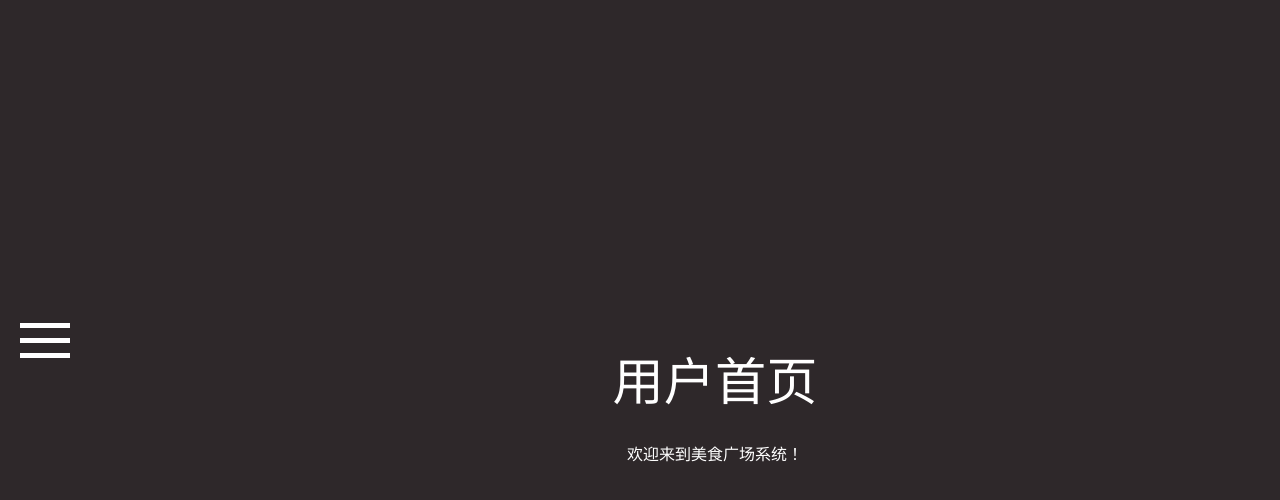
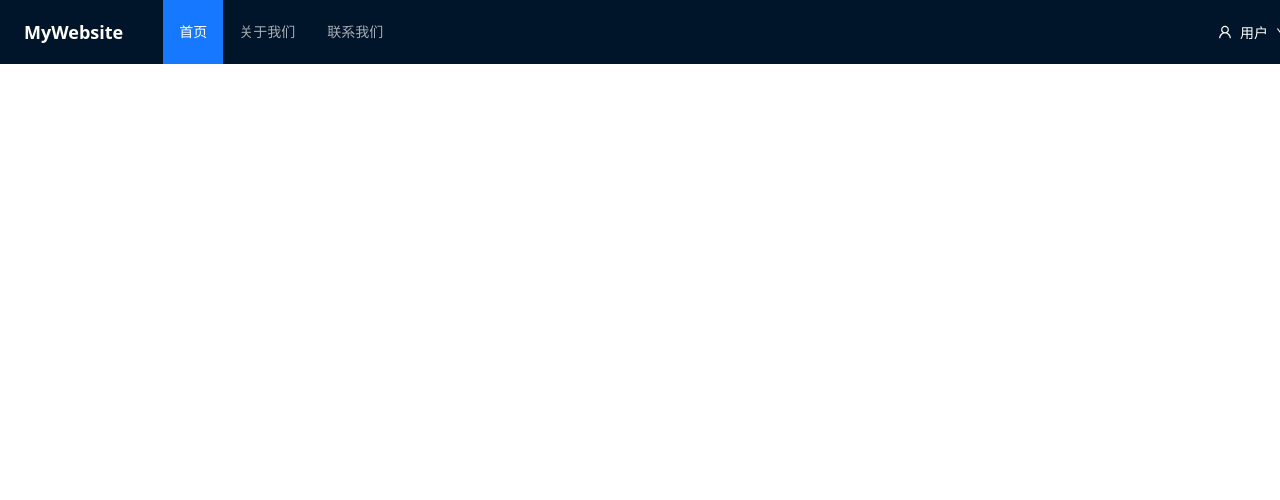
Before and after one commit to EpsilonZYJ/MyCampus, a React app in the folder frontend/: page / in a window 1280 px wide. Shown: the top 500 px of the page. Built offline with nearby package versions, Linux system fonts and the light colour scheme; the HTML template or start-up script is replaced by a standard one.

Commit message:
fix:修复导航栏位置不正确问题

```diff
--- /dev/null
+++ b/frontend/src/components/Navbar.css
@@ -0,0 +1,28 @@
+.navbar {
+  position: fixed;
+  z-index: 100;
+  width: 100%;
+  display: flex;
+  justify-content: space-between;
+  align-items: center;
+  background: #001529;
+  padding: 0 24px;
+  top: 0;
+  left: 0;
+  right: 0;
+}
+
+.navbar-logo {
+  color: white;
+  font-size: 18px;
+  font-weight: 600;
+}
+
+.navbar-menu {
+  flex: 1;
+  margin-left: 40px;
+}
+
+.navbar-user {
+  color: white;
+}
--- /dev/null
+++ b/frontend/src/components/Navbar.jsx
@@ -0,0 +1,57 @@
+import React from "react";
+import { Layout, Menu, Dropdown, Button } from "antd";
+import { UserOutlined, DownOutlined } from "@ant-design/icons";
+import { useNavigate, useLocation } from "react-router-dom";
+import "./Navbar.css";
+
+const { Header } = Layout;
+
+const Navbar = () => {
+const navigate = useNavigate();
+const location = useLocation();
+
+// 菜单配置
+const menuItems = [
+  { key: "/", label: "首页" },
+  { key: "/about", label: "关于我们" },
+  { key: "/contact", label: "联系我们" },
+];
+
+const handleMenuClick = (e) => {
+  navigate(e.key);
+};
+
+const userMenu = (
+  <Menu
+    items={[
+      { key: "profile", label: "个人中心" },
+      { key: "settings", label: "设置" },
+      { type: "divider" },
+      { key: "logout", label: "退出登录" },
+    ]}
+  />
+);
+
+return (
+  <Header className="navbar">
+    <div className="navbar-logo">MyWebsite</div>
+
+    <Menu
+      theme="dark"
+      mode="horizontal"
+      selectedKeys={[location.pathname]}
+      items={menuItems}
+      onClick={handleMenuClick}
+      className="navbar-menu"
+    />
+
+    <Dropdown overlay={userMenu} placement="bottomRight">
+      <Button type="text" icon={<UserOutlined />} className="navbar-user">
+        用户 <DownOutlined />
+      </Button>
+    </Dropdown>
+  </Header>
+);
+};
+
+export default Navbar;
--- a/frontend/src/components/Sidebar.css
+++ /dev/null
@@ -1,290 +0,0 @@
-@import 'font-awesome/css/font-awesome.min.css';
-
-
-
-html,
-body {
-  height: 100%;
-  width: 100%;
-  margin: 0;
-  background: #2E282A;
-}
-
-button {
-  background: none;
-  border: none;
-}
-
-button::-moz-focus-inner {
-  border: 0;
-}
-
-:focus {
-  outline: none;
-}
-
-::-moz-focus-inner {
-  border: 0;
-}
-
-.btn-nav:hover {
-  cursor: pointer;
-}
-
-.btn-nav:hover .bar {
-  background: #17BEBB;
-}
-
-.bar {
-  display: block;
-  height: 5px;
-  width: 50px;
-  background: #fff;
-  margin: 10px auto;
-}
-
-.btn-nav {
-  display: block;
-  padding: 15px 0;
-  width: 50px;
-  position: fixed;
-  left: 20px;
-  margin: 0 auto;
-  -webkit-transition: all 1s ease;
-  -moz-transition: all 1s ease;
-  -ms-transition: all 1s ease;
-  -o-transition: all 1s ease;
-  transition: all 1s ease;
-}
-
-.btn-nav:focus {
-  outline: none;
-}
-
-.middle {
-  margin: 0 auto;
-}
-
-.bar {
-  -webkit-transition: all .7s ease;
-  -moz-transition: all .7s ease;
-  -ms-transition: all .7s ease;
-  -o-transition: all .7s ease;
-  transition: all .7s ease;
-}
-
-.animated {
-  z-index: 999;
-}
-
-.animated .arrow-top-r {
-  -webkit-transform: rotateZ(-45deg) translateY(11px);
-  -moz-transform: rotateZ(-45deg) translateY(11px);
-  -ms-transform: rotateZ(-45deg) translateY(11px);
-  -o-transform: rotateZ(-45deg) translateY(11px);
-  transform: rotateZ(-45deg) translateY(11px);
-  width: 25px;
-}
-
-.animated .arrow-middle-r {
-  -webkit-transform: translateX(25px);
-  -moz-transform: translateX(25px);
-  -ms-transform: translateX(25px);
-  -o-transform: translateX(25px);
-  transform: translateX(25px);
-}
-
-.animated .arrow-bottom-r {
-  -webkit-transform: rotateZ(45deg) translateY(-11px);
-  -moz-transform: rotateZ(45deg) translateY(-11px);
-  -ms-transform: rotateZ(45deg) translateY(-11px);
-  -o-transform: rotateZ(45deg) translateY(-11px);
-  transform: rotateZ(45deg) translateY(-11px);
-  width: 25px;
-}
-
-.nav-container {
-  position: absolute;
-  left: -50%;
-  top: 0;
-  background: #CD5334;
-  height: 100%;
-  width: 150px;
-}
-
-.nav-list {
-  cursor: pointer;
-  list-style-type: none;
-  top: 50%;
-  text-align: center;
-  position: relative;
-  margin: 0;
-  padding: 0;
-  -webkit-transform: translateY(-50%);
-  -moz-transform: translateY(-50%);
-  -ms-transform: translateY(-50%);
-  -o-transform: translateY(-50%);
-  transform: translateY(-50%);
-}
-
-.list-item {
-  margin: 20px auto;
-  border: 2px solid #fff;
-  width: 50px;
-  padding: 15px;
-  -webkit-transition: all 1s ease;
-  -moz-transition: all 1s ease;
-  -ms-transition: all 1s ease;
-  -o-transition: all 1s ease;
-  transition: all 1s ease;
-}
-
-.list-item:hover {
-  border: 2px solid #17BEBB;
-  -webkit-transition: all 1s ease;
-  -moz-transition: all 1s ease;
-  -ms-transition: all 1s ease;
-  -o-transition: all 1s ease;
-  transition: all 1s ease;
-}
-
-.list-item:hover .fa {
-  color: #17BEBB;
-  -webkit-transform: scale(1.5);
-  -moz-transform: scale(1.5);
-  -ms-transform: scale(1.5);
-  -o-transform: scale(1.5);
-  transform: scale(1.5);
-  -webkit-transition: all 1s ease;
-  -moz-transition: all 1s ease;
-  -ms-transition: all 1s ease;
-  -o-transition: all 1s ease;
-  transition: all 1s ease;
-}
-
-.list-item a {
-  color: #fff;
-  font-size: 1.7em;
-  display: block;
-  width: 100%;
-}
-
-.fa {
-  -webkit-transition: all 1s ease;
-  -moz-transition: all 1s ease;
-  -ms-transition: all 1s ease;
-  -o-transition: all 1s ease;
-  transition: all 1s ease;
-}
-
-@keyframes showNav {
-  from {
-    left: -100%;
-  }
-  to {
-    left: 0;
-  }
-}
-
-@-webkit-keyframes showNav {
-  from {
-    left: -100%;
-  }
-  to {
-    left: 0;
-  }
-}
-
-@-moz-keyframes showNav {
-  from {
-    left: -100%;
-  }
-  to {
-    left: 0;
-  }
-}
-
-@-o-keyframes showNav {
-  from {
-    left: -100%;
-  }
-  to {
-    left: 0;
-  }
-}
-
-.showNav {
-  -webkit-animation: showNav .5s ease forwards;
-  -moz-animation: showNav 1s ease forwards;
-  -o-animation: showNav 1s ease forwards;
-  animation: showNav .5s ease forwards;
-}
-
-@keyframes hideNav {
-  from {
-    left: 0;
-  }
-  to {
-    left: -100%;
-  }
-}
-
-@-webkit-keyframes hideNav {
-  from {
-    left: 0;
-  }
-  to {
-    left: -100%;
-  }
-}
-
-@-moz-keyframes hideNav {
-  from {
-    left: 0;
-  }
-  to {
-    left: -100%;
-  }
-}
-
-@-o-keyframes hideNav {
-  from {
-    left: 0;
-  }
-  to {
-    left: -100%;
-  }
-}
-
-.hideNav {
-  -webkit-animation: hideNav 1s ease forwards;
-  -moz-animation: hideNav 1s ease forwards;
-  -o-animation: hideNav 1s ease forwards;
-  animation: hideNav 1s ease forwards;
-}
-
-.hidden {
-  display: none;
-}
-
-.ua {
- position: absolute;
- right: 20px;
- bottom: 20px;
- color: #fff;
- font-size: 2em;
-}
-
-.ua:hover .fa {
-  color: #17BEBB;
-  -webkit-transform: scale(1.5);
-  -moz-transform: scale(1.5);
-  -ms-transform: scale(1.5);
-  -o-transform: scale(1.5);
-  transform: scale(1.5);
-  -webkit-transition: all 1s ease;
-  -moz-transition: all 1s ease;
-  -ms-transition: all 1s ease;
-  -o-transition: all 1s ease;
-  transition: all 1s ease;
-}
--- a/frontend/src/components/Sidebar.jsx
+++ /dev/null
@@ -1,52 +0,0 @@
-//frontend\src\components\Sidebar.jsx
-
-import { useState } from "react";
-import { Link } from "react-router-dom";
-import "./Sidebar.css"; // 引入样式文件
-
-export default function Sidebar() {
-  const [open, setOpen] = useState(false);
-
-  const toggleNav = () => {
-    setOpen(!open);
-  };
-
-  return (
-    <>
-      {/* 左上角按钮 */}
-      <button className={`btn-nav ${open ? "animated" : ""}`} onClick={toggleNav}>
-        <div className="bar arrow-top-r"></div>
-        <div className="bar arrow-middle-r"></div>
-        <div className="bar arrow-bottom-r"></div>
-      </button>
-
-      {/* 侧边栏 */}
-      <div
-        className={`nav-container ${open ? "showNav" : "hideNav"}`}
-      >
-        <ul className="nav-list">
-          <li className="list-item">
-            <Link to="/user/home">
-              <i className="fa fa-home"></i>
-            </Link>
-          </li>
-          <li className="list-item">
-            <Link to="/user/food">
-              <i className="fa fa-cutlery"></i>
-            </Link>
-          </li>
-          <li className="list-item">
-            <Link to="/user/orders">
-              <i className="fa fa-truck"></i>
-            </Link>
-          </li>
-          <li className="list-item">
-            <Link to="/user/profile">
-              <i className="fa fa-user"></i>
-            </Link>
-          </li>
-        </ul>
-      </div>
-    </>
-  );
-}
--- a/frontend/src/pages/user/FoodPage.jsx
+++ b/frontend/src/pages/user/FoodPage.jsx
@@ -1,15 +1,14 @@
-// frontend/src/pages/user/FoodPage.jsx
-import Sidebar from "../../components/Sidebar";
+import Navbar from "../../components/Navbar";
 
 export default function FoodPage() {
-
 return (
   <>
-      <Sidebar />
-      <div style={{ marginLeft: "150px", padding: "20px", color: "white" }}>
+<Navbar />
+<div style={{ marginTop: "64px", padding: "20px", color: "white" }}>
   <h1>用户首页</h1>
   <p>欢迎来到美食广场系统！</p>
 </div>
 </>
+
 );
 }
```
Lines whose indentation alone changed are shown as unchanged.
